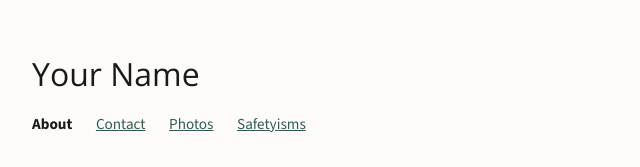
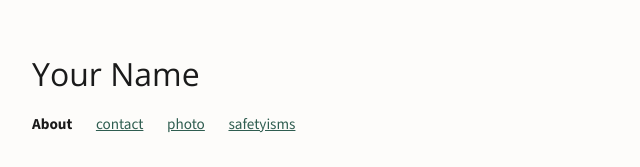
Before and after one commit to joshpeng703/jeiga, a plain HTML site: page index.html in a window 1280 px wide. Shown: the top 167 px of the page, 288-928 px from the left. Drawn offline with nearby package versions, Linux system fonts and the light colour scheme.

Commit message:
Update index.html

```diff
--- a/index.html
+++ b/index.html
@@ -20,9 +20,9 @@
     <h1><a href="index.html" class="site-name">Your Name</a></h1>
     <nav>
       <a href="index.html" class="current">About</a>
-      <a href="contact.html">Contact</a>
-      <a href="photos.html">Photos</a>
-      <a href="safetyisms.html">Safetyisms</a>
+      <a href="contact.html">contact</a>
+      <a href="photos.html">photo</a>
+      <a href="safetyisms.html">safetyisms</a>
     </nav>
   </header>
 
```
